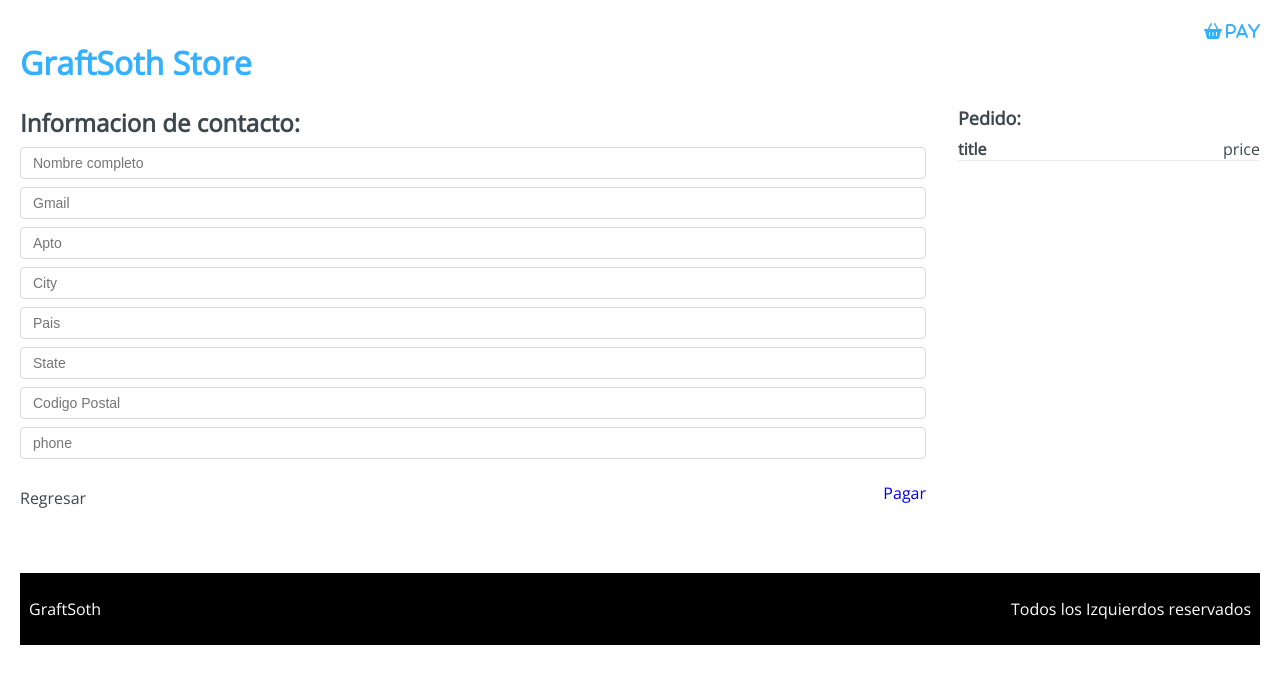
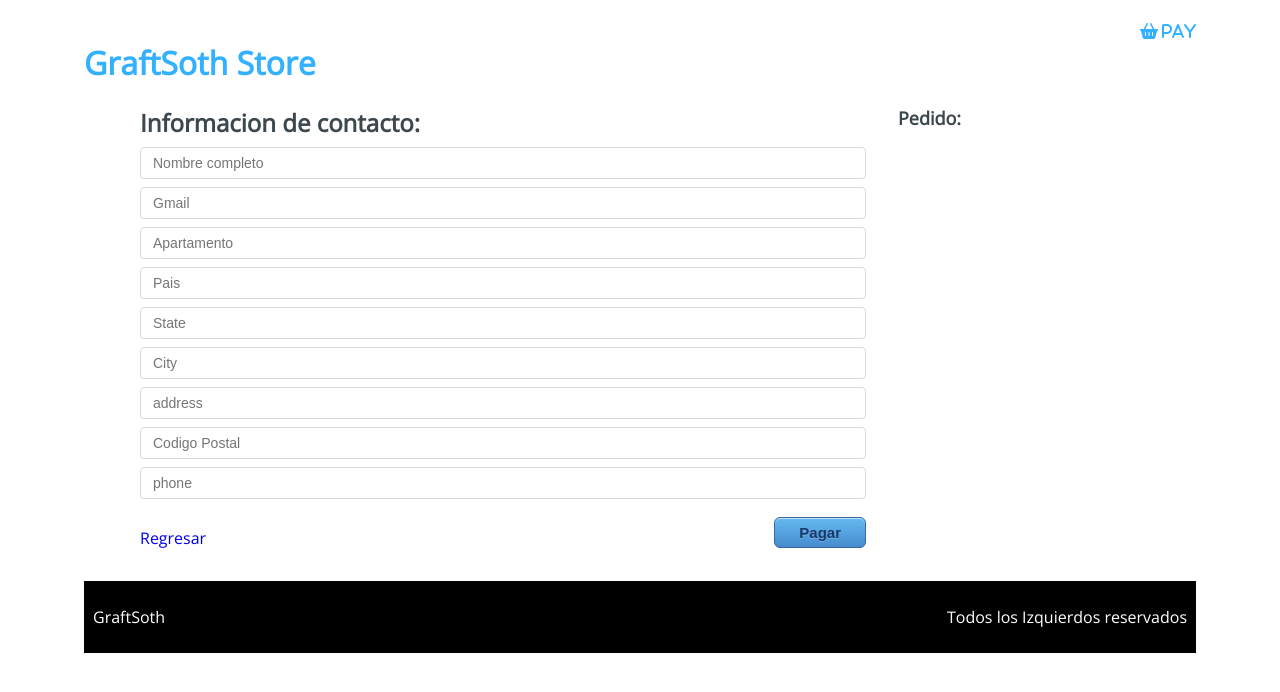
Before and after one commit to javyer12/hooh-store, a React app: page /checkout/information in a window 1280 px wide. Shown: the top 692 px of the page. Built offline with nearby package versions, Linux system fonts and the light colour scheme.

Commit message:
setting of information page

```diff
--- a/initialState.js
+++ b/initialState.js
@@ -1,5 +1,6 @@
 export default {
         cart: [],
+        buyer: [],
         products: [
           {
             'id': '1',
--- a/src/container/Information.jsx
+++ b/src/container/Information.jsx
@@ -1,8 +1,30 @@
-import React from 'react';
-import {Link} from 'react-router-dom';
+import React, { useRef, useContext } from 'react';
+import {Link, useHistory} from 'react-router-dom';
+import AppContext from '../context/AppContext';
 import '../styles/components/Information.css';
 
-const Information = ({cart}) => {
+const Information = () => {
+        const {state:{cart}, addToBuyer} = useContext(AppContext)
+        const form = useRef(null)
+        const history = useHistory()
+
+        const handleSubmit = (e) => {
+                e.preventDefault();
+                const formData = new FormData(form.current);
+                const buyer = {
+                        name: formData.get('name'),
+                        lastname: formData.get('lastname'),
+                        email: formData.get('email'),
+                        phone: formData.get('phone'),
+                        address: formData.get('address'),
+                        city: formData.get('city'),
+                        apto: formData.get('apto'),
+                        country: formData.get('country'),
+                        cp: formData.get('cp'),
+                }
+                addToBuyer(buyer)
+                history.push('/payments')
+        }
         return (
                <div className="Information">
                        <div className="Information-content">
@@ -10,35 +32,42 @@ const Information = ({cart}) => {
                                        <h2>Informacion de contacto: </h2>
                                </div>
                                <div className="Information-form">
-                                       <form className="">
+                                       <form ref = {form}>
                                                <input type="text" className="form-control" name='name'placeholder='Nombre completo'/>
                                                <input type="text" className="form-control" name='gmail'placeholder='Gmail'/>
-                                               <input type="text" className="form-control" name='apto' placeholder='Apto' />
+                                               <input type="text" className="form-control" name='apto' placeholder='Apartamento' />
+                                               <input type="text" className="form-control" name='pais' placeholder='Pais'/>
+                                               <input type="text" className="form-control" name='estado' placeholder='State'/>
                                                <input type="text" className="form-control" name='city' placeholder='City'/>
-                                               <input type="text" className="form-control" name='Pais' placeholder='Pais'/>
-                                               <input type="text" className="form-control" name='estado' placeholder='State'/>
+                                               <input type="text" className="form-control" name='address' placeholder='address'/>
                                                <input type="text" className="form-control" name='cp' placeholder='Codigo Postal'/>
                                                <input type="text" className="form-control" name='phone' placeholder='phone'/>
                                         </form>
                                </div>
                                <div className="Information-buttons">
-                                       <div className="Information-back">Regresar
+                                       <div className="Information-back">
+                                          <Link to="/checkout">
+                                            Regresar
+                                          </Link>
                                        </div>
                                        <div className="Information-next">
-                                        <Link to='/payments'>
+                                        <button type="button" className="btn-pay" onClick={handleSubmit}>
                                                 Pagar
-                                        </Link>
+                                        </button>
                                        </div>
                                </div>
                        </div>
                        <div className="Information-sideback">
                                <h3>Pedido: </h3>
-                               <div className="information-item">
-                                       <div className="Information-element">
-                                                <h4>title</h4>
-                                                <span> price</span>
-                                       </div>
-                               </div>
+                               {cart.map(item => (
+                                 <div className="Information-item" key={item.cartId}>
+                                        <div className="Information-element">
+                                             <h4>{item.title}</h4>
+                                             <span> Lps {item.price}</span>
+                                        </div>
+                                </div>
+                               ))}
+
                        </div>
                </div>
         )
--- a/src/hooks/useInitialState.js
+++ b/src/hooks/useInitialState.js
@@ -18,10 +18,18 @@ const useInitialState = () => {
       cart: state.cart.filter(( item) => item.cartId !== payload),
     });
   };
+  const addToBuyer = payload => {
+    setState({
+      ...state,
+      buyer: [...state.buyer, payload],
+    });
+  }
+
 
   return {
     addToCart,
     removeFromCart,
+    addToBuyer,
     state,
   };
 };
--- a/src/styles/components/Footer.css
+++ b/src/styles/components/Footer.css
@@ -2,6 +2,8 @@
   display: flex;
   justify-content: space-between;
   background-color:black !important;
+  margin: 2em  4em 0 4em;
+
 }
 p {
   color:white !important;
--- a/src/styles/components/Header.css
+++ b/src/styles/components/Header.css
@@ -1,6 +1,8 @@
 .Header {
   display: flex;
   justify-content: space-between;
+  margin: 0 4em;
+
 }
 .Header-checkout {
   display: flex;
--- a/src/styles/components/Information.css
+++ b/src/styles/components/Information.css
@@ -3,7 +3,7 @@
   grid-gap: 2rem;
   grid-row-gap: 1.5em;
   display: grid;
-  margin: 0 0 4em 0;
+  margin: 0 7.5em;
 }
 .Information-buttons {
   display: flex;
```
Also changed, not shown: src/styles/img/yo.png (added), src/styles/img/yy.png (added).
